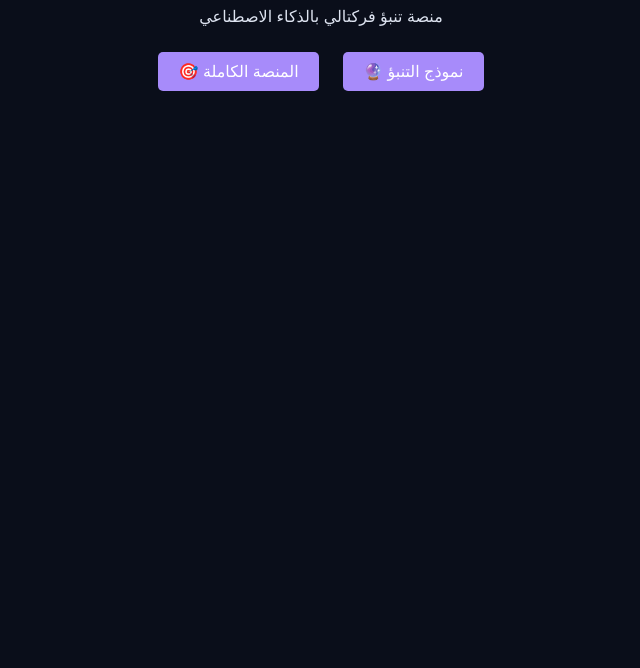
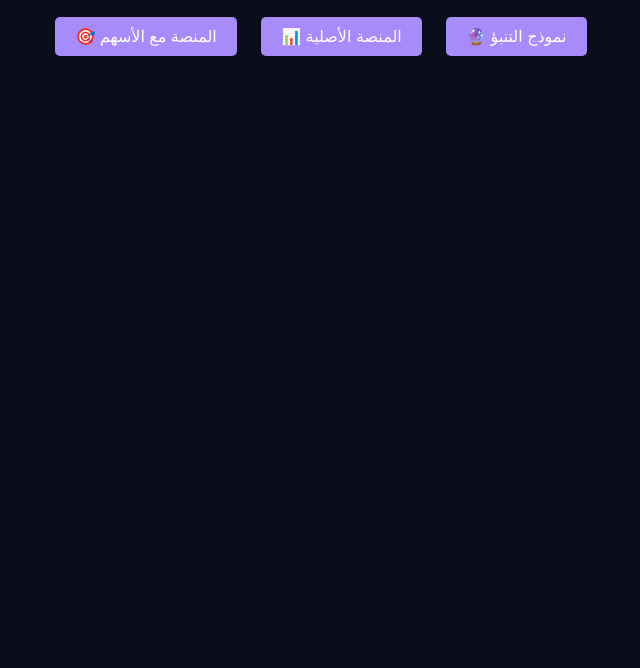
Before and after one commit to aboanfal96-source/Fractal-ai-predictor, a website: page index.html in a window 1280 px wide. Shown: the part 132-800 px from the top of the page, without its empty margins (319-959 px from the left). Drawn offline with Linux system fonts and the light colour scheme.

Commit message:
Update index.html

```diff
--- a/index.html
+++ b/index.html
@@ -11,8 +11,8 @@ a { display: inline-block; margin: 10px; padding: 10px 20px; background: #a78bfa
 </head>
 <body>
 <h1>🤖 TADAWUL FILTERS PRO AI</h1>
-<p>منصة تنبؤ فركتالي بالذكاء الاصطناعي</p>
-<a href="/TADAWUL_FILTERS_PRO_AI.html">🎯 المنصة الكاملة</a>
+<a href="/TADAWUL_WITH_STOCKS.html">🎯 المنصة مع الأسهم</a>
+<a href="/TADAWUL_FILTERS_PRO_AI.html">📊 المنصة الأصلية</a>
 <a href="/fractal_ai_predictor.html">🔮 نموذج التنبؤ</a>
 </body>
 </html>
```
